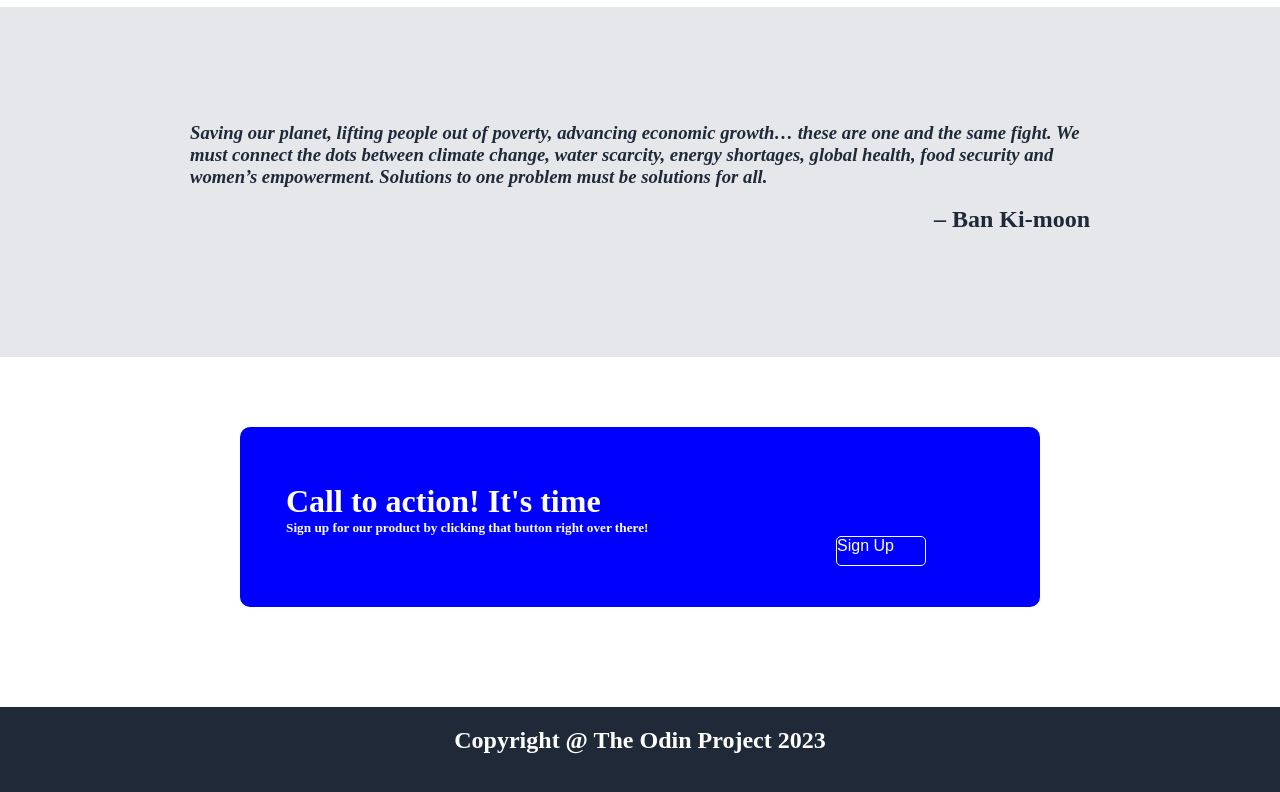
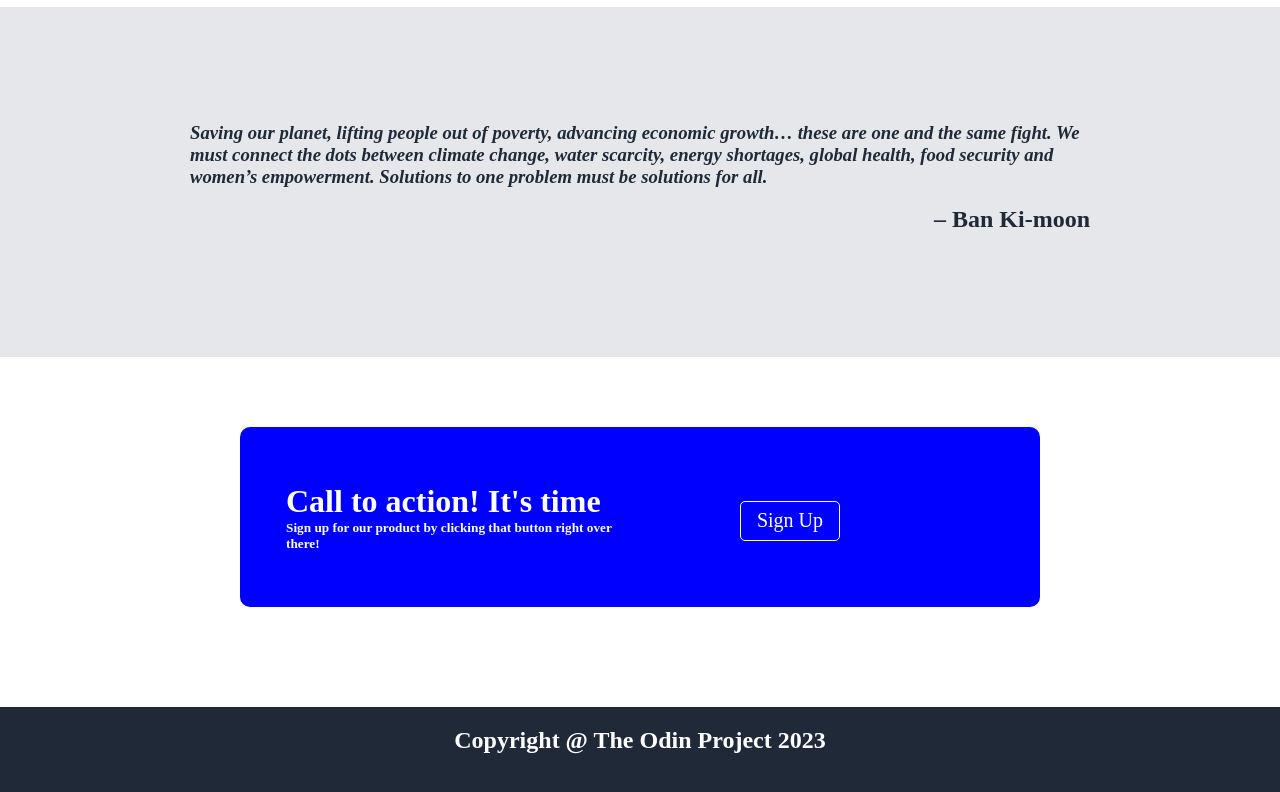
Before and after one commit to zabayodev/Odin-Website, a plain HTML site: page index.html in a window 1280 px wide. Shown: the part 834-1626 px from the top of the page. Drawn offline with Linux system fonts and the light colour scheme.

Commit message:
Setting up the div structure in action

```diff
--- a/css/styles.css
+++ b/css/styles.css
@@ -67,6 +67,8 @@
     height: 30px;
     border-radius: 5px;
     font-size: 16px;
+    font-family: 'Times New Roman', Times, serif;
+    font-size: 20px;
 }
 .random-container {
     display: flex;
@@ -162,6 +164,12 @@
     position: inherit;
     margin-top: 50px;
     margin-bottom: 50px;
+    display: flex;
+}
+.action {
+    background-color: blue;
+    width: 50%;
+    height: 150px;
 }
 .actions h1 {
     margin-left: 30px;
@@ -171,18 +179,27 @@
 .actions h5 {
     margin-left: 30px;
 }
-.actions button {
-    display: flex;
+.buttonz {
     background-color: blue;
-    width: 90px;
-    color: white;
-    height: 30px;
+    width: 50%;
+    float: right;
+    height: 150px;
+}
+
+.buttonz button {
+    background-color: blue;
+    width: 100px;
+    height: 40px;
     border-radius: 5px;
     font-size: 16px;
     text-align: center;
-    margin-left: 550px;
     border: 1px solid white;
-
+    color: white;
+    margin-top: 15%;
+    left: 50%;
+    margin-left: 100px;
+    font-family: 'Times New Roman', Times, serif;
+    font-size: 20px;
 }
 .footer-container {
     color: #fff;
--- a/index.html
+++ b/index.html
@@ -69,12 +69,14 @@
     </div>
 
     <div class="action-container">
-        <div class="action">
             <div class="actions">
-                <h1>Call to action! It's time</h1>
-            <h5>Sign up for our product by clicking that button right over there!
-            <button>Sign Up</button></h5>
-        </div>
+                <div class="action">
+                    <h1>Call to action! It's time</h1>
+            <h5>Sign up for our product by clicking that button right over there!</h5>
+                </div>
+            <div class="buttonz">
+                <a href="#"><button>Sign Up</button></a>
+            </div>
         </div>
     </div>
     <div class="footer-container">
```
